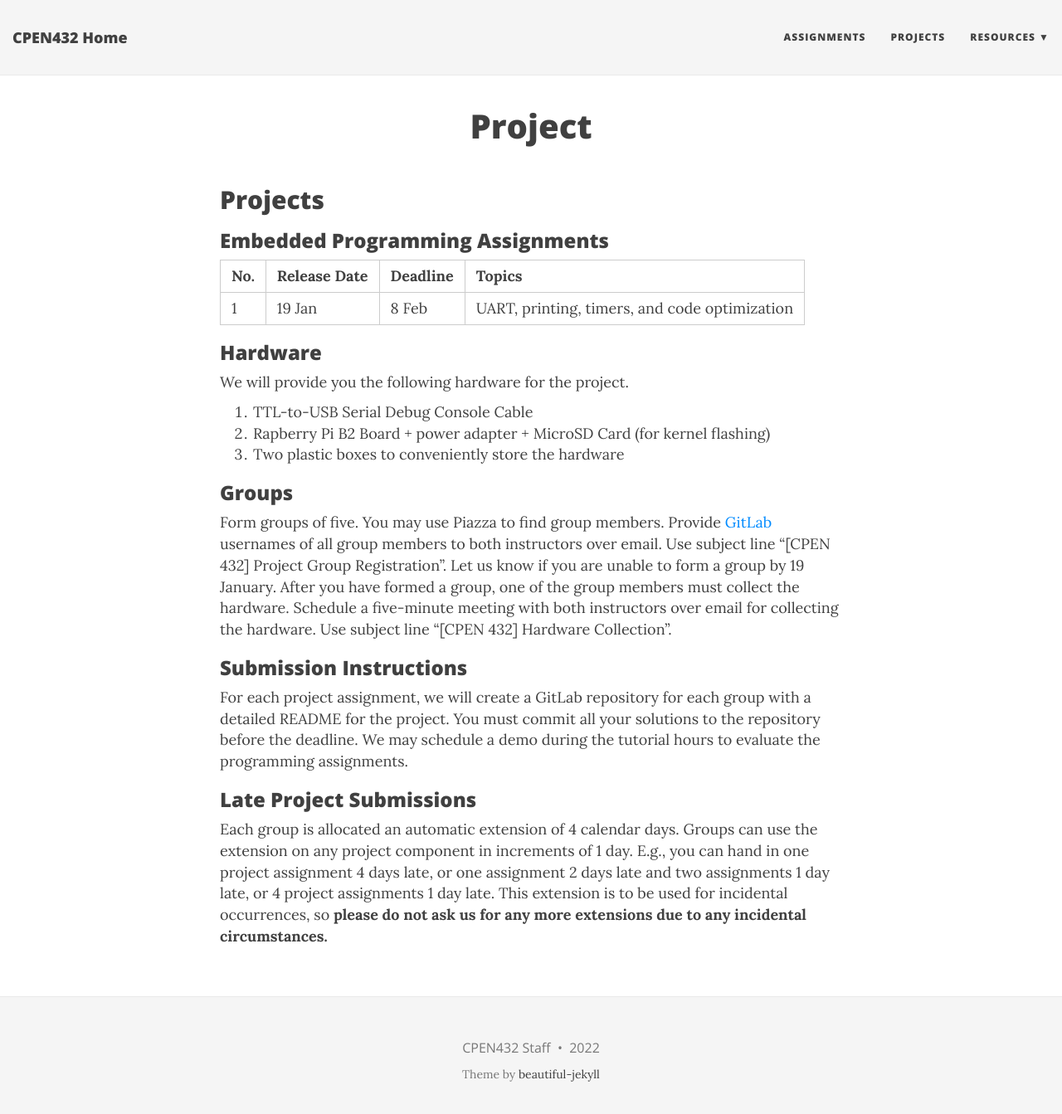
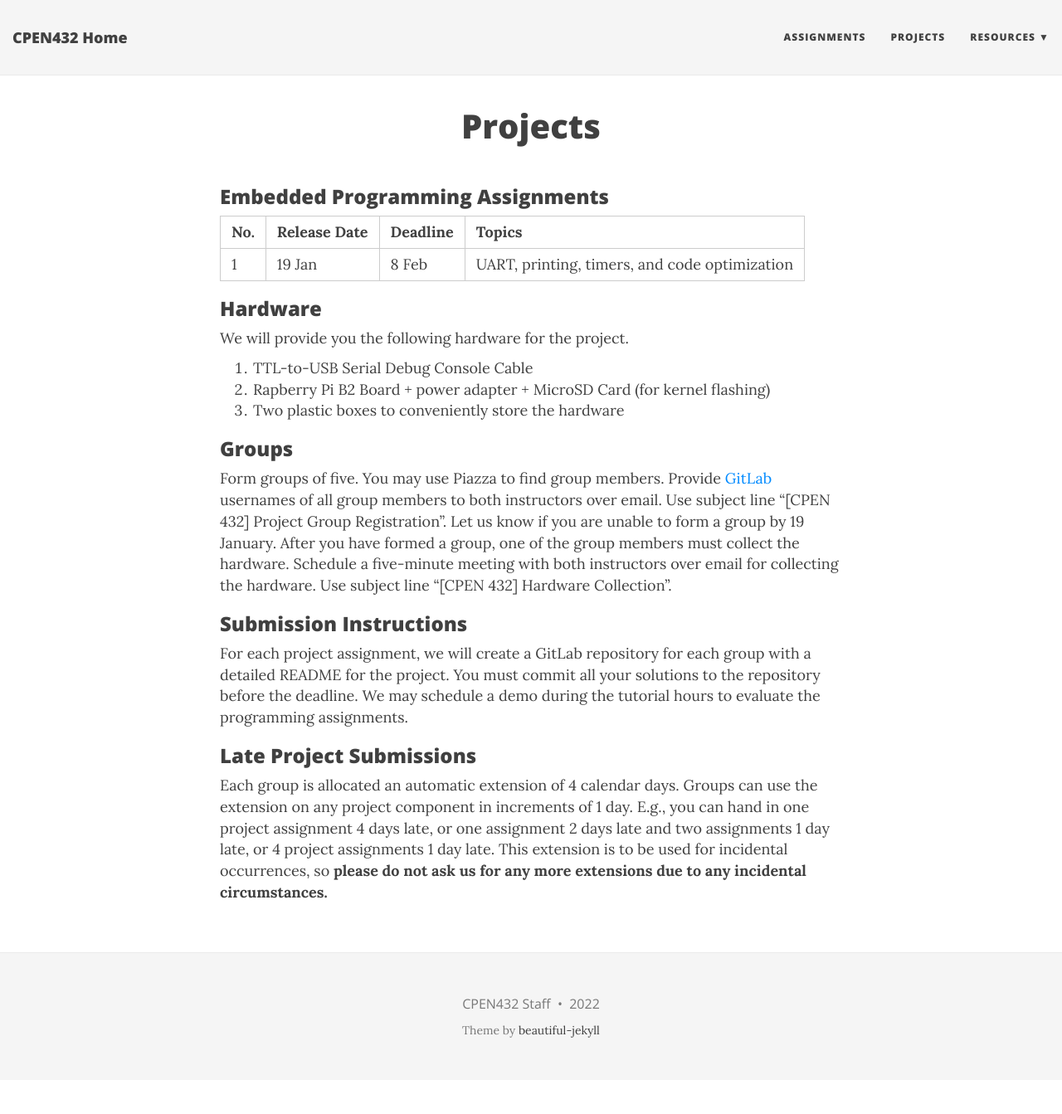
Before and after one commit to CPEN432/cpen432.github.io, a Jekyll site: the page built from projects.md, in a window 1280 px wide and 1355 px high. Shown: the top 1343 px of the window at 83% size. Built offline with Jekyll 4.4.1, drawn with Linux system fonts in a browser that asks for light colours; nearby versions of some CDN libraries.

Commit message:
Update projects.md

```diff
--- a/projects.md
+++ b/projects.md
@@ -1,8 +1,6 @@
 ---
-title: Project
+title: Projects
 ---
-
-## Projects
 
 ### Embedded Programming Assignments
 
```
